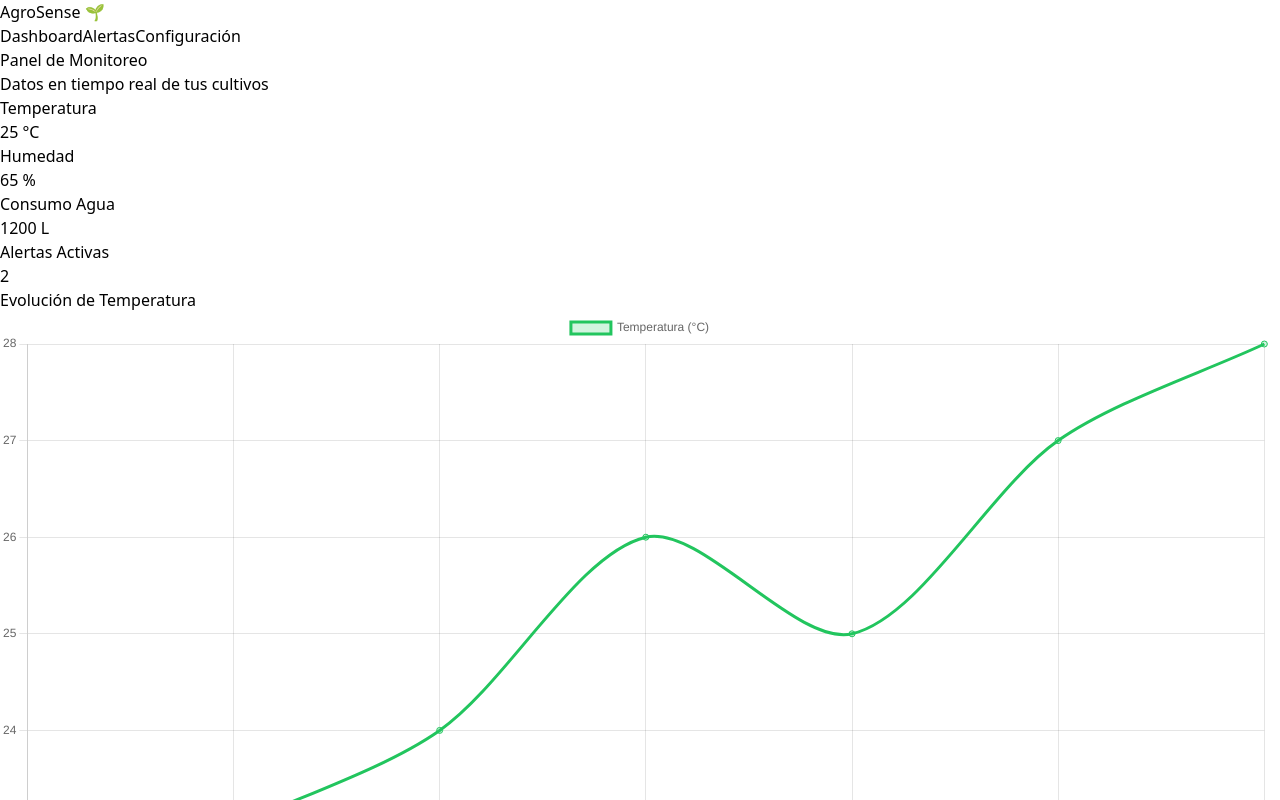
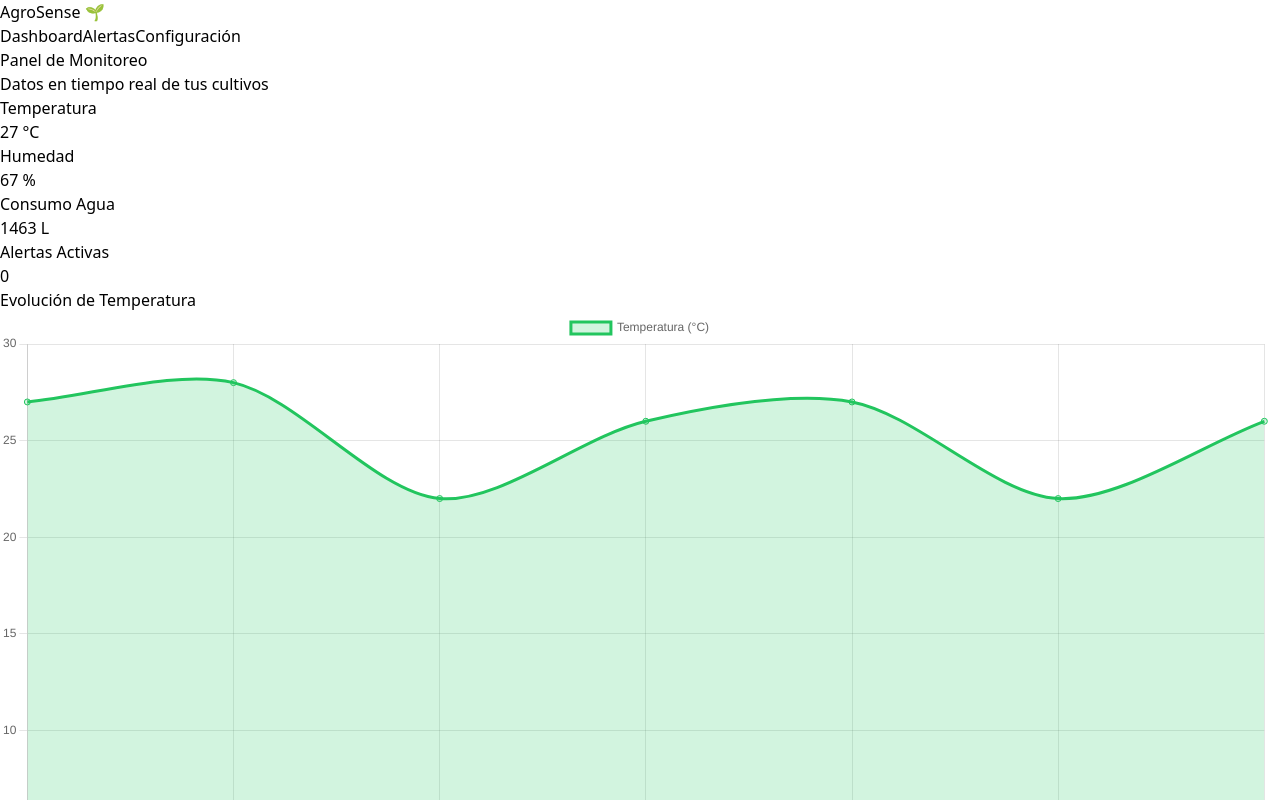
Before and after one commit to camicaracoles/agrosense-dashboard, a React (Vite) app: page / in a window 1280 px wide. Shown: the top 800 px of the page. Built offline with nearby package versions, Linux system fonts and the light colour scheme.

Commit message:
feat: changes in environment and  WeatherChart component update

```diff
--- a/package.json
+++ b/package.json
@@ -17,6 +17,7 @@
   },
   "devDependencies": {
     "@eslint/js": "^9.30.1",
+    "@tailwindcss/postcss": "^4.1.11",
     "@types/react": "^19.1.8",
     "@types/react-dom": "^19.1.6",
     "@vitejs/plugin-react": "^4.6.0",
--- a/postcss.config.cjs
+++ b/postcss.config.js
@@ -1,6 +1,6 @@
-module.exports = {
+export default {
   plugins: {
     tailwindcss: {},
     autoprefixer: {},
-  }
-}
+  },
+};
--- a/src/App.tsx
+++ b/src/App.tsx
@@ -1,10 +1,31 @@
+import { useEffect, useState } from "react";
 import Navbar from "./components/Navbar";
 import DashboardCard from "./components/DashboardCard";
 import WeatherChart from "./components/WeatherChart";
-
+import { getSensorData } from './services/weatherApi';
+import type { SensorData } from './services/weatherApi';
 
 
 function App() {
+  const [sensorData, setSensorData] = useState<SensorData | null>(null);
+  const [loading, setLoading] = useState(true);
+
+  const fetchData = async () => {
+    setLoading(true);
+    const data = await getSensorData();
+    setSensorData(data);
+    setLoading(false);
+  };
+
+  useEffect(() => {
+    fetchData();
+
+    // Actualiza datos cada 10 segundos
+    const interval = setInterval(fetchData, 10000);
+
+    return () => clearInterval(interval);
+  }, []);
+
   return (
     <div className="min-h-screen bg-gray-100">
       <Navbar />
@@ -12,14 +33,21 @@ function App() {
         <h1 className="text-3xl font-bold text-green-700 mb-4">Panel de Monitoreo</h1>
         <p className="text-gray-600 mb-6">Datos en tiempo real de tus cultivos</p>
 
-        <div className="flex flex-wrap gap-4">
-          <DashboardCard title="Temperatura" value="25" unit="°C" />
-          <DashboardCard title="Humedad" value="65" unit="%" />
-          <DashboardCard title="Consumo Agua" value="1200" unit="L" />
-          <DashboardCard title="Alertas Activas" value="2" color="text-red-600" />
-        </div>
+        {loading || !sensorData ? (
+          <p>Cargando datos...</p>
+        ) : (
+          <>
+            <div className="flex flex-wrap gap-4">
+              <DashboardCard title="Temperatura" value={sensorData.temperature.toString()} unit="°C" />
+              <DashboardCard title="Humedad" value={sensorData.humidity.toString()} unit="%" />
+              <DashboardCard title="Consumo Agua" value={sensorData.waterUsage.toString()} unit="L" />
+              <DashboardCard title="Alertas Activas" value={sensorData.alerts.toString()} color={sensorData.alerts > 0 ? "text-red-600" : "text-green-700"} />
+            </div>
+
+            <WeatherChart history={sensorData.history} />
+          </>
+        )}
       </main>
-      <WeatherChart />
     </div>
   );
 }
--- a/src/components/WeatherChart.tsx
+++ b/src/components/WeatherChart.tsx
@@ -7,17 +7,41 @@ import {
   PointElement,
   Tooltip,
   Legend,
+  Filler,
 } from 'chart.js';
+import type { FC } from 'react';
 
-ChartJS.register(LineElement, CategoryScale, LinearScale, PointElement, Tooltip, Legend);
+ChartJS.register(LineElement, CategoryScale, LinearScale, PointElement, Tooltip, Legend, Filler);
 
-const WeatherChart = () => {
+interface WeatherChartProps {
+  history: number[];
+}
+
+const WeatherChart: FC<WeatherChartProps> = ({ history }) => {
+  // Validación: si history no tiene datos, muestra mensaje
+  if (!history || history.length === 0) {
+    return (
+      <div className="bg-white rounded-xl shadow-md p-6 w-full mt-6">
+        <h2 className="text-lg font-bold text-green-700 mb-4">Evolución de Temperatura</h2>
+        <p className="text-gray-500">No hay datos disponibles.</p>
+      </div>
+    );
+  }
+
+  const labels = ['Lun', 'Mar', 'Mié', 'Jue', 'Vie', 'Sáb', 'Dom'];
+
+  // Si history.length < labels.length, rellenamos con nulls
+  const dataPadded = [...history];
+  while (dataPadded.length < labels.length) {
+    dataPadded.push(null);
+  }
+
   const data = {
-    labels: ['Lun', 'Mar', 'Mié', 'Jue', 'Vie', 'Sáb', 'Dom'],
+    labels,
     datasets: [
       {
         label: 'Temperatura (°C)',
-        data: [22, 23, 24, 26, 25, 27, 28],
+        data: dataPadded,
         borderColor: '#22c55e',
         backgroundColor: 'rgba(34, 197, 94, 0.2)',
         fill: true,
@@ -33,6 +57,11 @@ const WeatherChart = () => {
         position: 'top' as const,
       },
     },
+    scales: {
+      y: {
+        beginAtZero: true,
+      },
+    },
   };
 
   return (
```
Also changed, not shown: 1 other file (tests, documents, lock files or other folders).
